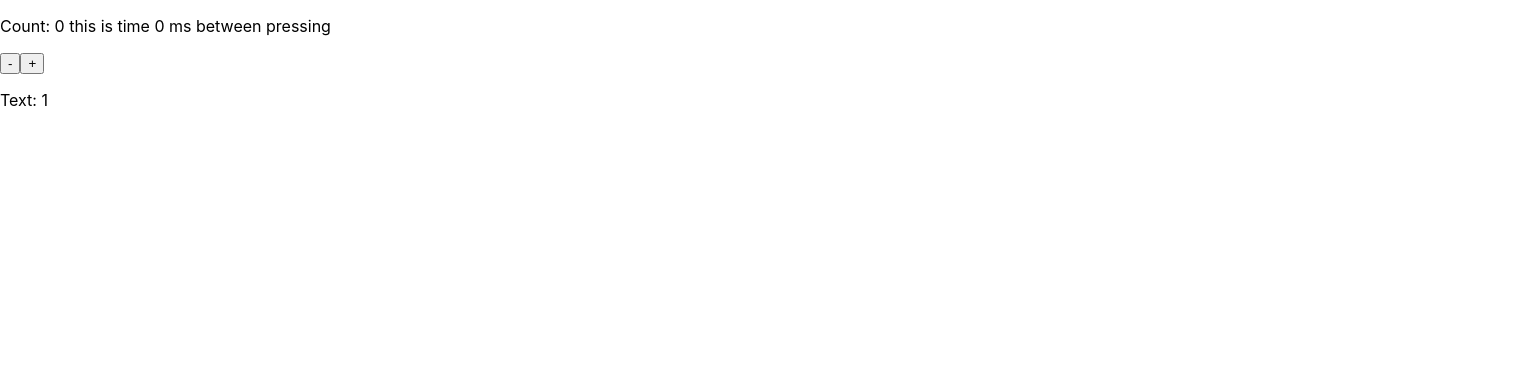
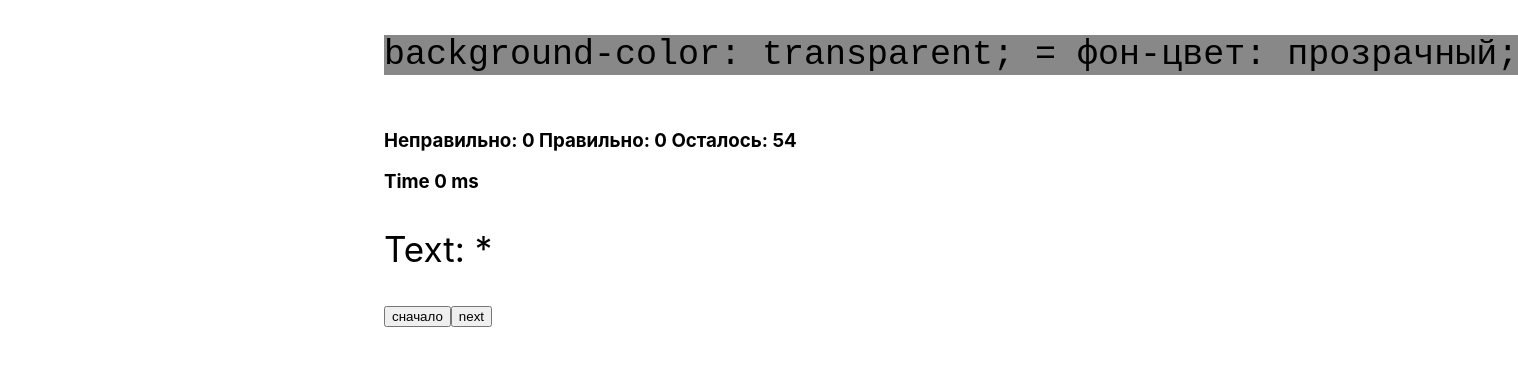
Before and after one commit to PavelK6896/9619Trainer1JSReact, a React (Create React App) app: page / in a window 1280 px wide. Shown: the top 366 px of the page, 1518 px wide, since content can reach past the window. Built offline with nearby package versions, Linux system fonts and the light colour scheme.

Commit message:
"no render WHAT"

```diff
--- a/src/App.js
+++ b/src/App.js
@@ -1,50 +1,150 @@
 import React, {useEffect, useReducer} from 'react';
 
-const initialState = {count: 0, text: "1", data: 0, data2: 0, time1: 0};
+
+const initialState = {
+    it: 0,
+    text2: [
+        "background-color: transparent; = фон-цвет: прозрачный;",
+        "display: block;",
+        "display: flex;",
+        "flex-direction: column;",
+        "padding-left: 0;",
+        "margin-bottom: 0;",
+        "list-style: none;"
+    ],
+    textInput: "",
+
+    data: 0,
+    data2: 0,
+    time1: 0,
+    right: 0,
+    wrong: 0
+};
 
 function reducer(state, action) {
     switch (action.type) {
-        case 'increment':
-            return {count: state.count + 1, text: state.text};
-        case 'decrement':
-            return {count: state.count - 1, text: state.text};
+        case 'startHandler':
+            console.log("startHandler")
+            return initialState
+
+        case 'nextHandler':
+            console.log("nextHandler")
+            const ne = state
+            ne.it += 1
+            return ne
+
         case 'key':
+            if (state.text2[state.it][0] === action.key) {
+                const ke = state
 
-            return {
-                count: action.count,
-                text: state.text + action.key,
-                data: action.data,
-                data2: action.data2,
-                time1: action.time1
-            };
+                ke.text2[state.it] = state.text2[state.it].substr(1)
+                ke.textInput = state.textInput + action.key
+                ke.right += 1
+                ke.time1 = action.time1
+
+                return {
+                    it: state.it,
+                    textInput: state.textInput,
+                    data: action.data,
+                    data2: action.data2,
+
+
+
+
+
+                }
+            } else {
+                return {
+                    it: state.it,
+                    count: action.count,
+                    textInput: state.textInput,
+                    data: action.data,
+                    data2: action.data2,
+                    time1: action.time1,
+                    text2: state.text2,
+                    right: state.right,
+                    wrong: state.wrong + 1
+                }
+            }
+
+
         default:
             throw new Error();
     }
 }
+
 export function App() {
     const [state, dispatch] = useReducer(reducer, initialState);
 
+
     useEffect(() => {
         const handleEsc = (event) => {
-            if (state.data === 0){
-                dispatch({type: 'key',count: state.count + 1,  key: event.key, data: new Date().getTime(), data2: 0, time1: 0 })
-            }else{
+
+
+            if (event.keyCode === 16 || event.keyCode === 8 || event.keyCode === 18) {
+                return
+            }
+
+            if (state.data === 0) {
+                dispatch({
+                    type: 'key',
+                    count: state.count + 1,
+                    key: event.key,
+                    data: new Date().getTime(),
+                    data2: 0,
+                    time1: 0
+                })
+            } else {
                 const dt = new Date().getTime() - state.data
-                dispatch({type: 'key', count: state.count + 1, key: event.key, data: state.data, data2: dt, time1: dt/state.count})
+                dispatch({
+                    type: 'key',
+                    count: state.count,
+                    key: event.key,
+                    data: state.data,
+                    data2: dt,
+                    time1: dt / state.count
+                })
             }
         };
+
         window.addEventListener('keydown', handleEsc);
         return () => {
             window.removeEventListener('keydown', handleEsc);
         };
     }, [state]);
 
+
+    function startHandler() {
+        dispatch({
+            type: 'startHandler'
+        })
+    }
+
+
+    function nextHandler() {
+        dispatch({
+            type: 'nextHandler'
+        })
+    }
+
+
     return (
-        <>
-            <p>Count: {state.count} this is time {Math.round(state.time1) } ms between pressing </p>
-            <button onClick={() => dispatch({type: 'decrement'})}>-</button>
-            <button onClick={() => dispatch({type: 'increment'})}>+</button>
-            <p>Text: {state.text}</p>
-        </>
+        <div style={{
+            paddingLeft: '30vw',
+
+        }}>
+            <pre style={{
+                display: "inline-block",
+                backgroundColor: '#888',
+                fontSize: '35px'
+            }}>{state.text2[state.it]}</pre>
+            <h3> Неправильно: {state.wrong} Правильно: {state.right} Осталось: {state.text2[state.it].length} </h3>
+            <h3>Time {Math.round(state.time1)} ms</h3>
+            <p style={{
+                fontSize: '35px'
+            }}>Text: {state.textInput} *</p>
+            <button onClick={startHandler}>сначало</button>
+            <button onClick={nextHandler}>next</button>
+        </div>
     );
 }
```
Also changed, not shown: 1 other file (tests, documents, lock files or other folders).
